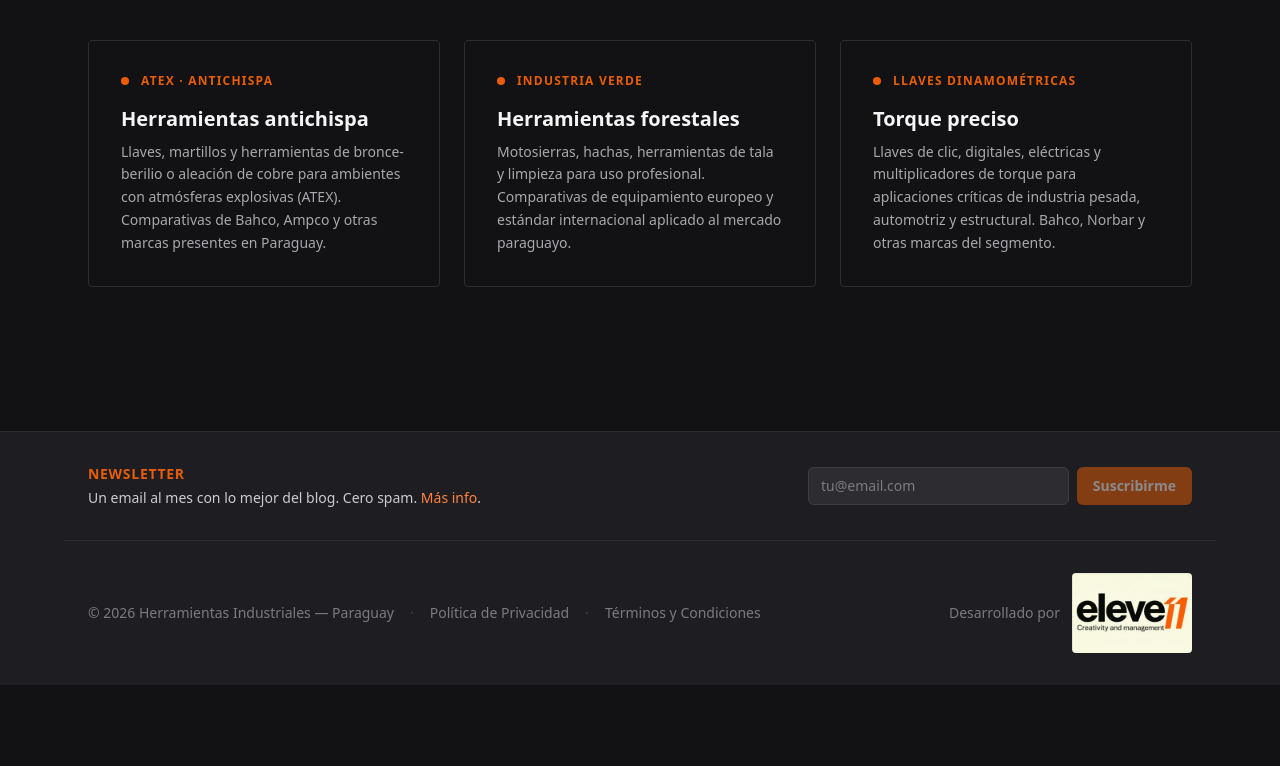
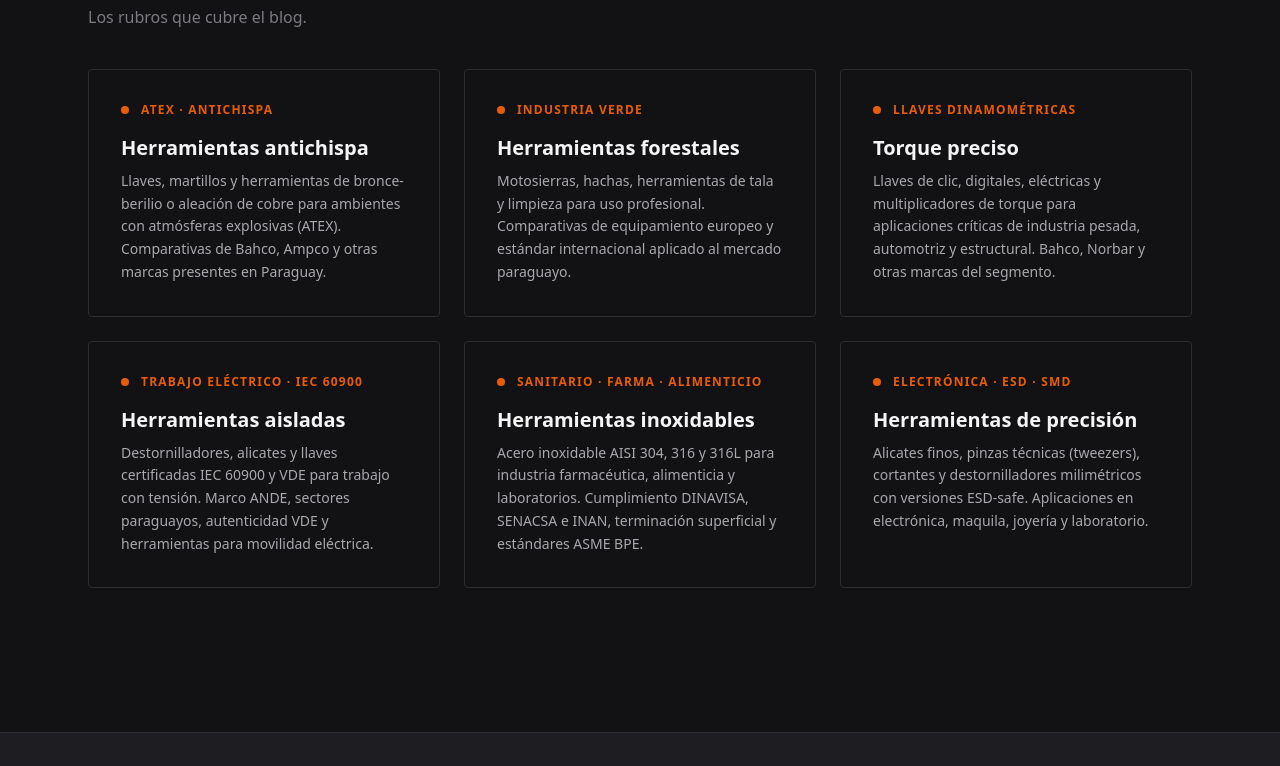
Before and after one commit to LuisAVR7/herramientas-industriales, a Next.js app: page / in a window 1280 px wide. Shown: the part 989-1755 px from the top of the page. Before the commit the page ends 1674 px from the top, so only its background shows below. Built offline with nearby package versions, Linux system fonts and the light colour scheme.

Commit message:
Fix #84 home: mostrar las 6 categorías activas + descripción del hero actualizada

```diff
--- a/src/app/page.tsx
+++ b/src/app/page.tsx
@@ -17,7 +17,8 @@ export default function Home() {
             </h1>
             <p className="mt-6 text-lg text-ink-300 leading-relaxed">
               Análisis técnicos, comparativas de marcas y guías de compra sobre
-              herramientas antichispa, forestales y equipos industriales.
+              herramientas antichispa, aisladas, dinamométricas, inoxidables,
+              forestales y de precisión, con enfoque en el mercado paraguayo.
             </p>
             <div className="mt-10 flex flex-wrap gap-4">
               <Link
@@ -95,6 +96,57 @@ export default function Home() {
               estructural. Bahco, Norbar y otras marcas del segmento.
             </p>
           </article>
+
+          <article className="border border-ink-700 rounded-sm p-8 hover:border-brand-500 transition group">
+            <div className="flex items-center gap-3 mb-4">
+              <div className="w-2 h-2 rounded-full bg-brand-500" />
+              <span className="text-xs font-semibold tracking-widest text-brand-500 uppercase">
+                Trabajo eléctrico · IEC 60900
+              </span>
+            </div>
+            <h3 className="text-xl font-semibold mb-2 text-ink-50 group-hover:text-brand-500 transition">
+              Herramientas aisladas
+            </h3>
+            <p className="text-ink-300 text-sm leading-relaxed">
+              Destornilladores, alicates y llaves certificadas IEC 60900 y VDE
+              para trabajo con tensión. Marco ANDE, sectores paraguayos,
+              autenticidad VDE y herramientas para movilidad eléctrica.
+            </p>
+          </article>
+
+          <article className="border border-ink-700 rounded-sm p-8 hover:border-brand-500 transition group">
+            <div className="flex items-center gap-3 mb-4">
+              <div className="w-2 h-2 rounded-full bg-brand-500" />
+              <span className="text-xs font-semibold tracking-widest text-brand-500 uppercase">
+                Sanitario · Farma · Alimenticio
+              </span>
+            </div>
+            <h3 className="text-xl font-semibold mb-2 text-ink-50 group-hover:text-brand-500 transition">
+              Herramientas inoxidables
+            </h3>
+            <p className="text-ink-300 text-sm leading-relaxed">
+              Acero inoxidable AISI 304, 316 y 316L para industria farmacéutica,
+              alimenticia y laboratorios. Cumplimiento DINAVISA, SENACSA e INAN,
+              terminación superficial y estándares ASME BPE.
+            </p>
+          </article>
+
+          <article className="border border-ink-700 rounded-sm p-8 hover:border-brand-500 transition group">
+            <div className="flex items-center gap-3 mb-4">
+              <div className="w-2 h-2 rounded-full bg-brand-500" />
+              <span className="text-xs font-semibold tracking-widest text-brand-500 uppercase">
+                Electrónica · ESD · SMD
+              </span>
+            </div>
+            <h3 className="text-xl font-semibold mb-2 text-ink-50 group-hover:text-brand-500 transition">
+              Herramientas de precisión
+            </h3>
+            <p className="text-ink-300 text-sm leading-relaxed">
+              Alicates finos, pinzas técnicas (tweezers), cortantes y
+              destornilladores milimétricos con versiones ESD-safe.
+              Aplicaciones en electrónica, maquila, joyería y laboratorio.
+            </p>
+          </article>
         </div>
       </section>
     </div>
```
